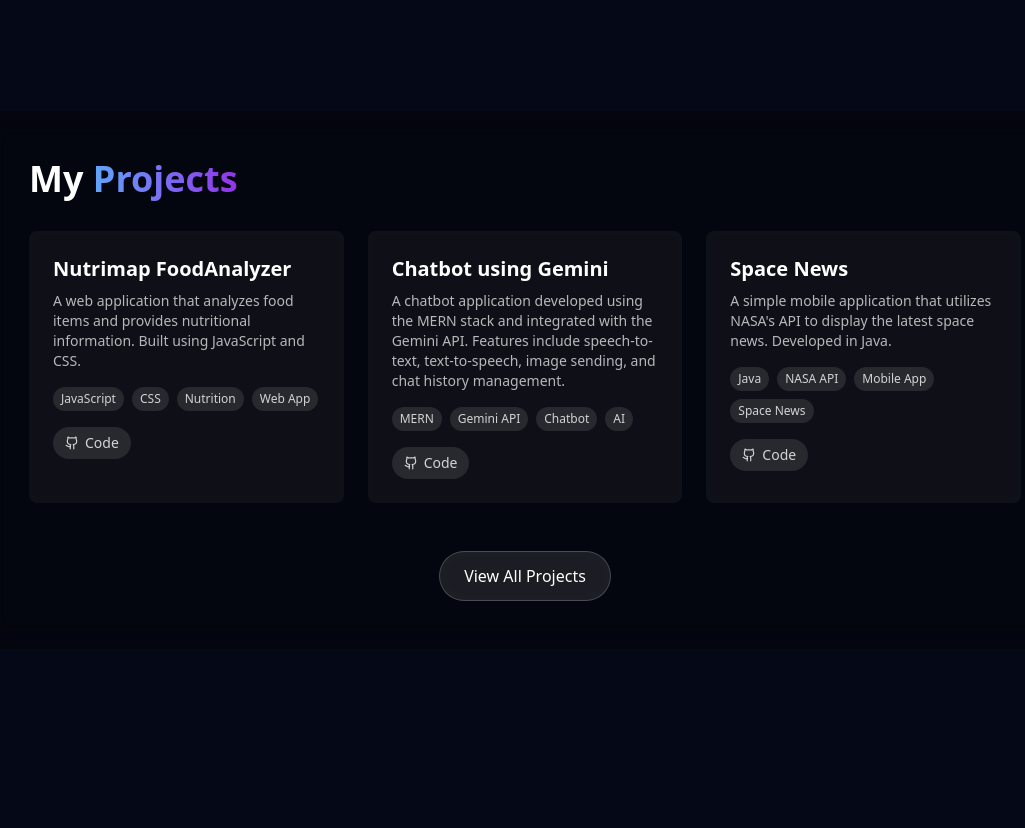
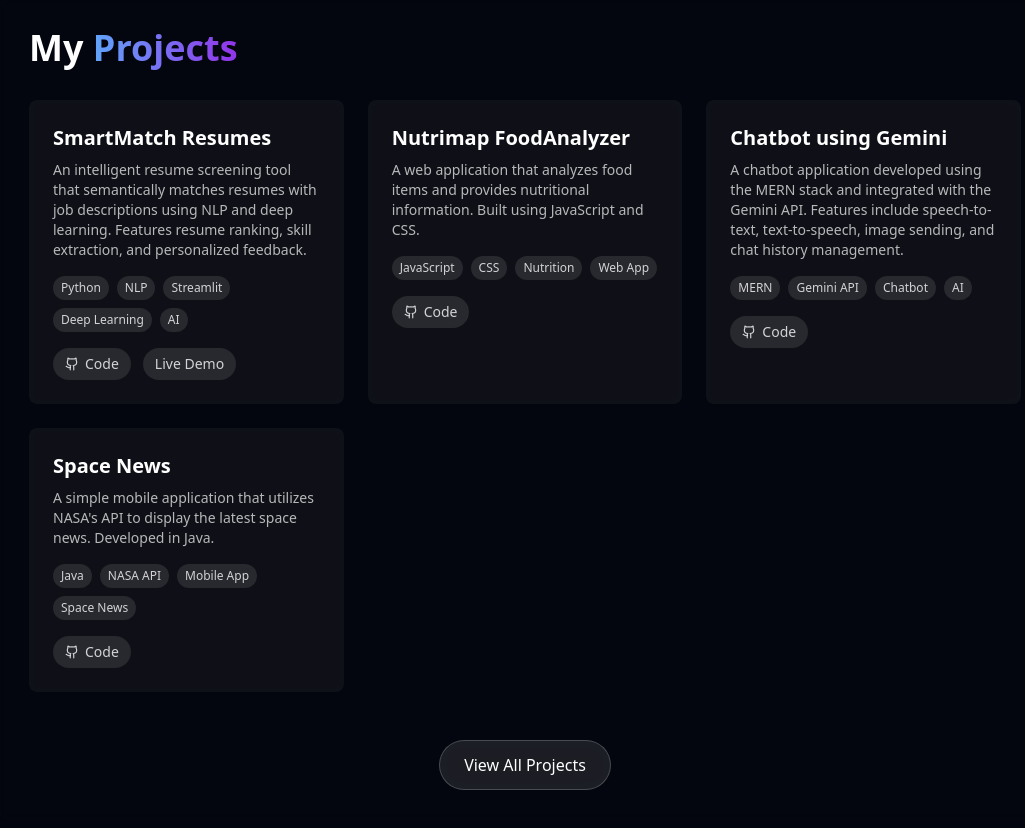
Before and after one commit to jkplearner/my-portfolio, a React (Vite) app: page / in a window 1280 px wide. Shown: the part 2420-3248 px from the top of the page, without its empty margins (115-1140 px from the left). Built offline with nearby package versions, Linux system fonts and the light colour scheme.

Commit message:
projects update

```diff
--- a/src/components/ui/sections/ProjectsSection.tsx
+++ b/src/components/ui/sections/ProjectsSection.tsx
@@ -8,11 +8,22 @@ interface Project {
   tags: string[];
   links: {
     github?: string;
+    liveDemo?: string;
   };
 }
 
 const ProjectsSection: React.FC = () => {
   const projects: Project[] = [
+    {
+      title: "SmartMatch Resumes",
+      description:
+        "An intelligent resume screening tool that semantically matches resumes with job descriptions using NLP and deep learning. Features resume ranking, skill extraction, and personalized feedback.",
+      tags: ["Python", "NLP", "Streamlit", "Deep Learning", "AI"],
+      links: {
+        github: "https://github.com/jkplearner/smartMatchResumes",
+        liveDemo: "https://smartmatchresumes-live-demo.streamlit.app/",
+      },
+    },
     {
       title: "Nutrimap FoodAnalyzer",
       description:
@@ -113,9 +124,24 @@ const ProjectsSection: React.FC = () => {
                       className="flex items-center gap-1.5 px-3 py-1.5 bg-white/10 hover:bg-white/20 rounded-full text-white/80 text-sm transition-colors"
                       whileHover={{ scale: 1.05 }}
                       whileTap={{ scale: 0.95 }}
+                      target="_blank"
+                      rel="noopener noreferrer"
                     >
                       <GithubIcon size={14} />
                       <span>Code</span>
+                    </motion.a>
+                  )}
+
+                  {project.links.liveDemo && (
+                    <motion.a
+                      href={project.links.liveDemo}
+                      className="flex items-center gap-1.5 px-3 py-1.5 bg-white/10 hover:bg-white/20 rounded-full text-white/80 text-sm transition-colors"
+                      whileHover={{ scale: 1.05 }}
+                      whileTap={{ scale: 0.95 }}
+                      target="_blank"
+                      rel="noopener noreferrer"
+                    >
+                      <span>Live Demo</span>
                     </motion.a>
                   )}
                 </div>
```
